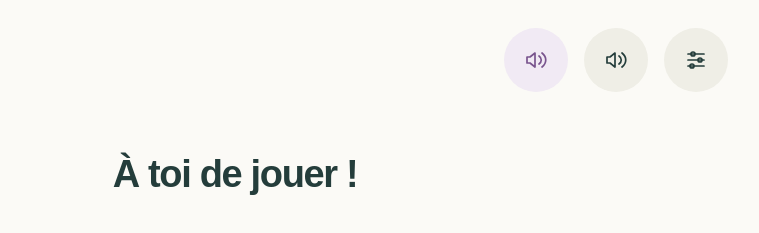
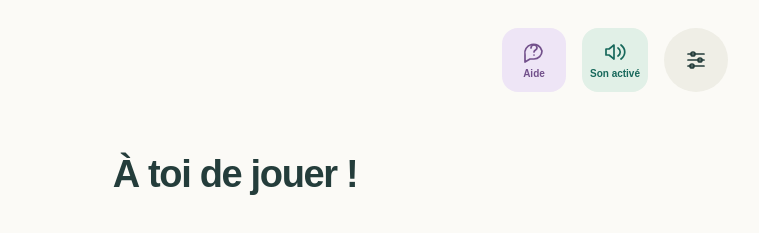
Before and after one commit to yoannlesouef/azylit, a website with bundled scripts: page app/index.html in a window 1280 px wide. Shown: the top 233 px of the page, 405-1164 px from the left. Built offline with nearby package versions, Linux system fonts and the light colour scheme.

Commit message:
Distinguish spoken help from audio toggle

```diff
--- a/app/app.js
+++ b/app/app.js
@@ -145,7 +145,7 @@ function playExerciseTarget(question,after=null,onFinished=null){
   });
 }
 function announce(text) { document.querySelector('#announcer').textContent = text; }
-function controls(focus = false) { return `<div class="controls" role="group" aria-label="Son et réglages du jeu">${focus ? '' : `<button class="tool help-voice" data-action="guide" aria-label="Écouter comment jouer">${icon('audio')}</button>`}<button class="tool" data-action="audio" aria-label="${profile.audio ? 'Couper le son' : 'Activer le son'}" aria-pressed="${!profile.audio}">${icon(profile.audio ? 'audio' : 'mute')}</button><button class="tool" data-action="settings" aria-label="Réglages">${icon('settings')}</button></div>`; }
+function controls(focus = false) { return `<div class="controls" role="group" aria-label="Son et réglages du jeu">${focus ? '' : `<button class="tool help-voice" data-action="guide" aria-label="Écouter l’aide pour savoir comment jouer" title="Écouter l’aide"><svg viewBox="0 0 24 24" aria-hidden="true"><path d="M20 11a8 8 0 0 1-8 8H8l-5 3v-7a8 8 0 1 1 17-4Z"/><path d="M9 8a3 3 0 0 1 6 0c0 2-3 2-3 4m0 3h.01"/></svg><span class="control-label">Aide</span></button>`}<button class="tool audio-toggle" data-action="audio" aria-label="${profile.audio ? 'Couper le son' : 'Activer le son'}" aria-pressed="${!profile.audio}" title="${profile.audio ? 'Couper le son' : 'Activer le son'}">${icon(profile.audio ? 'audio' : 'mute')}<span class="control-label">Son ${profile.audio ? 'activé' : 'coupé'}</span></button><button class="tool" data-action="settings" aria-label="Réglages">${icon('settings')}</button></div>`; }
 function header(focus = false) {
   const isHome = screen === 'home';
   const brand = `<div class="brand-with-purpose"><a class="brand" href="#" data-action="home" aria-label="Accueil Azyl.it"><img class="brand-logo" src="/logo.svg" alt="Azyl.it" width="240" height="72"></a>${isHome ? '<a class="parent-purpose" href="/parents/" aria-label="Comprendre la démarche pour apprendre à lire">Apprendre à lire, chacun à son rythme.</a>' : ''}</div>`;
--- a/app/style.css
+++ b/app/style.css
@@ -2355,6 +2355,13 @@ body[data-reduced-motion="true"] button:hover { transform:none!important; }
 .answers .option-listen { min-width:64px;min-height:64px; }
 .story-card { display:grid;grid-template-columns:minmax(0,1fr) 64px;gap:14px;align-items:center; }
 .story-listen { min-width:64px;min-height:64px;font-size:27px; }
+/* Help speaks instructions; the separate speaker controls the audio state. */
+body[data-screen] .child-header .controls .tool.help-voice,
+body[data-screen] .child-header .controls .tool.audio-toggle { display:flex; flex-direction:column; justify-content:center; gap:4px; width:auto; max-width:none; min-width:64px; height:64px; padding:6px 8px; border-radius:16px; }
+body[data-screen] .child-header .controls .tool .control-label { display:block; font-size:10px; line-height:1.2; font-weight:700; }
+body[data-screen] .child-header .controls .help-voice { background:#eee5f6; color:#72508b; }
+body[data-screen] .child-header .controls .audio-toggle[aria-pressed="false"] { background:#e1f0e7; color:#17685b; }
+@media(max-width:370px) { .brand .brand-logo { width:84px; height:30px; } }
 .syllable-count-instruction { text-align:center; font-size:clamp(20px,3vw,26px); font-weight:700; line-height:1.4; margin:0 auto 12px; }
 .syllable-count-exercise .answers { grid-template-columns:repeat(2,minmax(0,1fr)); max-width:580px; }
 .syllable-count-exercise .answer { justify-content:center; text-align:center; }
```
